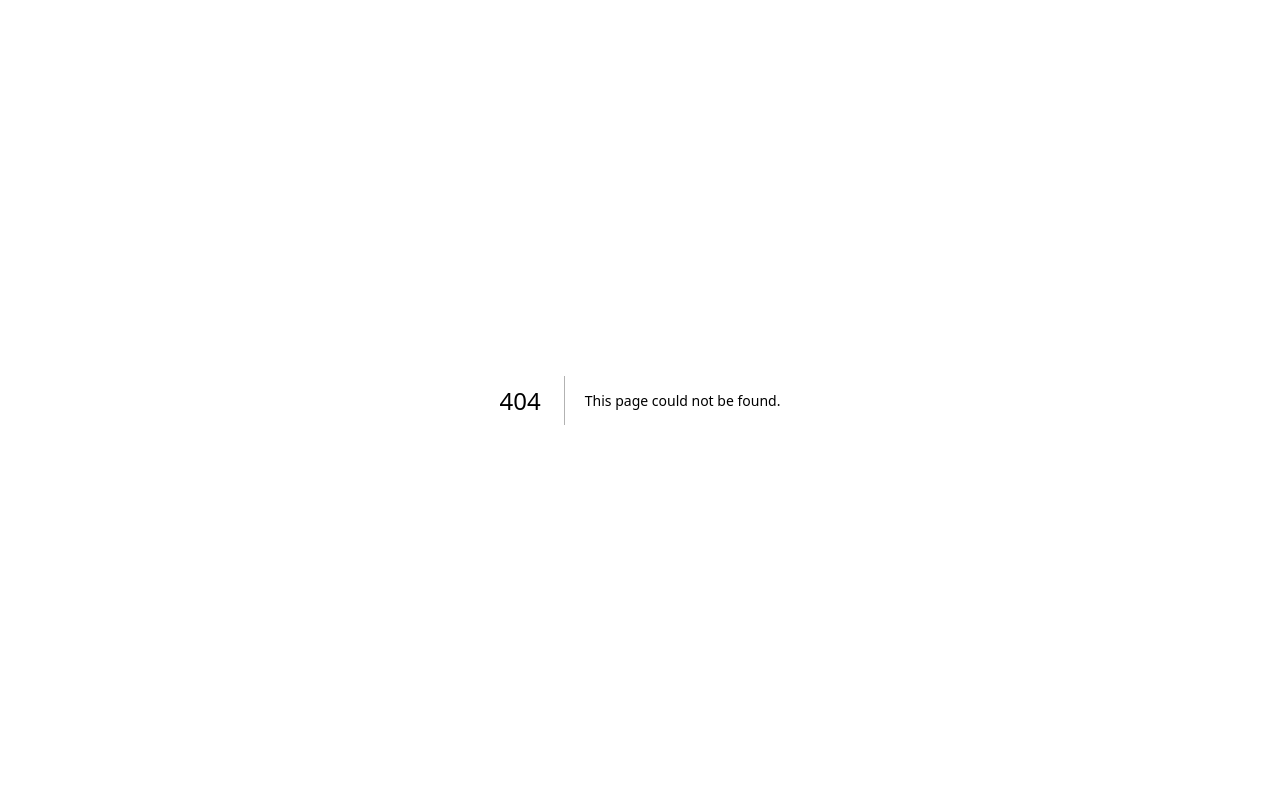
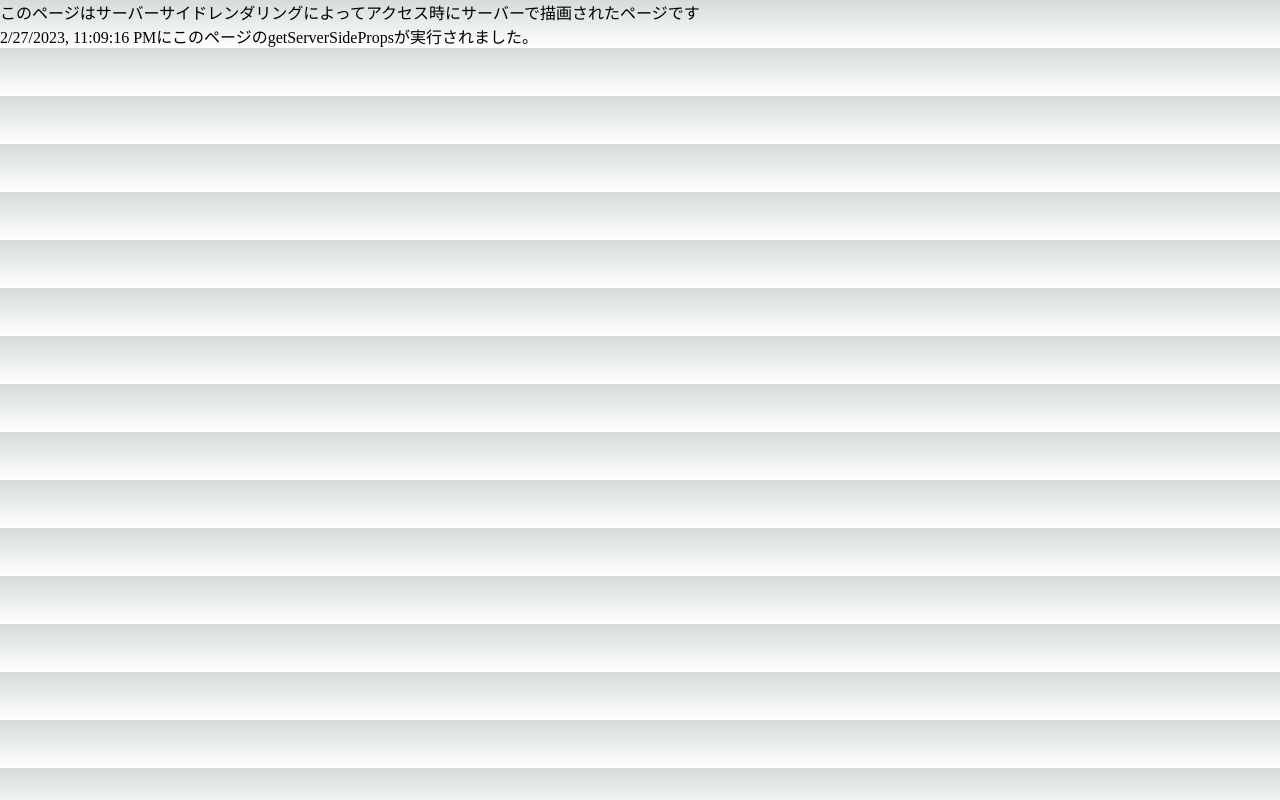
Before and after one commit to aokimakoto0322/SocialCommunityApp_Nextjs, a Next.js app: page /ssr in a window 1280 px wide. Before the commit this address had no page. Built offline with nearby package versions, Linux system fonts and the light colour scheme.

Commit message:
SSRのサンプルページ作成

```diff
--- /dev/null
+++ b/pages/ssr.tsx
@@ -0,0 +1,45 @@
+import { GetServerSideProps, NextPage } from "next";
+import Head from 'next/head';
+
+type SSRProps = {
+    message: string
+}
+
+//処理①
+const SSR: NextPage<SSRProps> = (props) => {
+    const { message } = props
+
+    return (
+        <div>
+            <Head>
+                <title>Create Next App</title>
+                <link rel="icon" href="/favicon.ico"></link>
+            </Head>
+
+            <main>
+                <p>このページはサーバーサイドレンダリングによってアクセス時にサーバーで描画されたページです</p>
+
+                <p>{message}</p>
+            </main>
+        </div>
+    )
+}
+
+//処理②
+export const getServerSideProps: GetServerSideProps<SSRProps> = async (context) => {
+    const timestamp = new Date().toLocaleString()
+    const message = `${timestamp}にこのページのgetServerSidePropsが実行されました。`
+
+    console.log(message)
+
+    return {
+        props: {
+            message
+        }
+    }
+}
+
+//実行順
+// 処理②　→　処理①
+
+export default SSR
```
